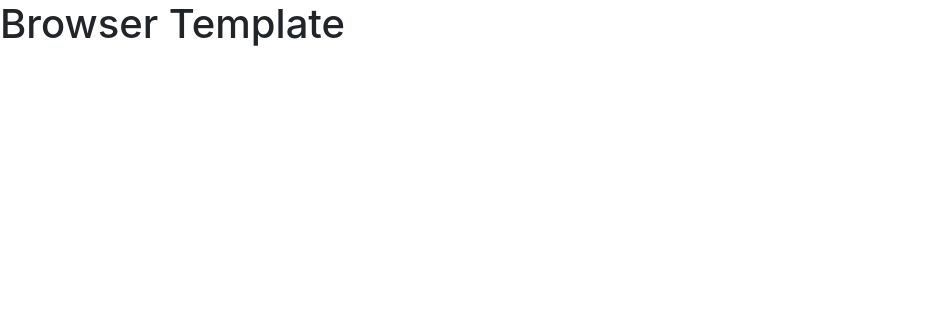
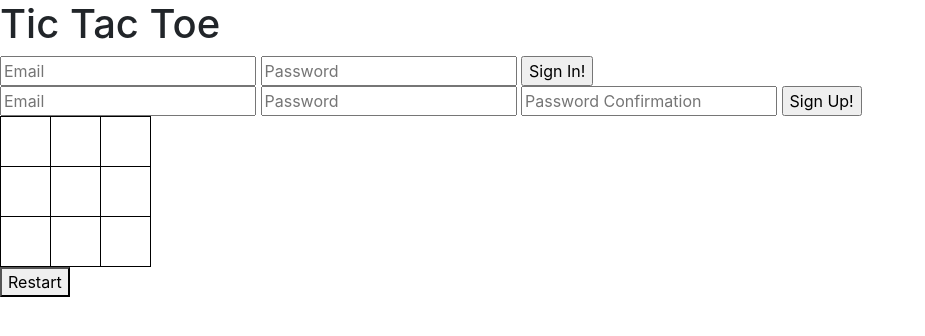
Before and after one commit to London19/tic-tac-toe-client, a website built with webpack: page index.html in a window 1280 px wide. Shown: the whole page, without its empty margins (0-925 px from the left). Built offline with nearby package versions, Linux system fonts and the light colour scheme.

Commit message:
Add some changes
Added context in html, css

```diff
--- a/assets/styles/index.scss
+++ b/assets/styles/index.scss
@@ -1 +1,7 @@
 @import '~bootstrap/scss/bootstrap';
+
+td {
+  border: 1px solid black;
+  height: 50px;
+  width: 50px;
+}
--- a/index.html
+++ b/index.html
@@ -1,7 +1,7 @@
 <!DOCTYPE html>
 <html>
     <head>
-      <title>Example</title>
+      <title>Tic Tac Teo</title>
       <meta name="viewport" content="width=device-width, initial-scale=1">
 
       <!-- Do not add `link` tags-->
@@ -12,6 +12,38 @@
       <script src="public/application.js" type="text/javascript" charset="utf-8" defer></script>
     </head>
     <body>
-      <h1>Browser Template</h1>
+      <h1>Tic Tac Toe</h1>
+<form id="sign-in">
+  <input require type="email" name="credentials[email]" placeholder="Email">
+  <input require type="password" name="credentials[password]"
+  placeholder="Password">
+  <input type="submit" value="Sign In!">
+
+</form>
+<form id="sign-up">
+  <input require type="email" name="credentials[email]" placeholder="Email">
+  <input require type="text" name="credentials[password]" placeholder="Password">
+  <input require type="text" name="credentials[password_confirmation]"
+  placeholder="Password Confirmation">
+  <input type="submit" value="Sign Up!">
+</form>
+<table>
+<tr>
+  <td></td>
+  <td></td>
+  <td></td>
+</tr>
+<tr>
+  <td></td>
+  <td></td>
+  <td></td>
+</tr>
+<tr>
+<td></td>
+<td></td>
+<td></td>
+</tr>
+      </table>
+      <button id="restart" type="submit">Restart</button>
     </body>
 </html>
```
Also changed, not shown: assets/scripts/tic-tac-toe-game/api.js (added), assets/scripts/tic-tac-toe-game/events.js (added), assets/scripts/tic-tac-toe-game/ui.js (added), 2 other files.
